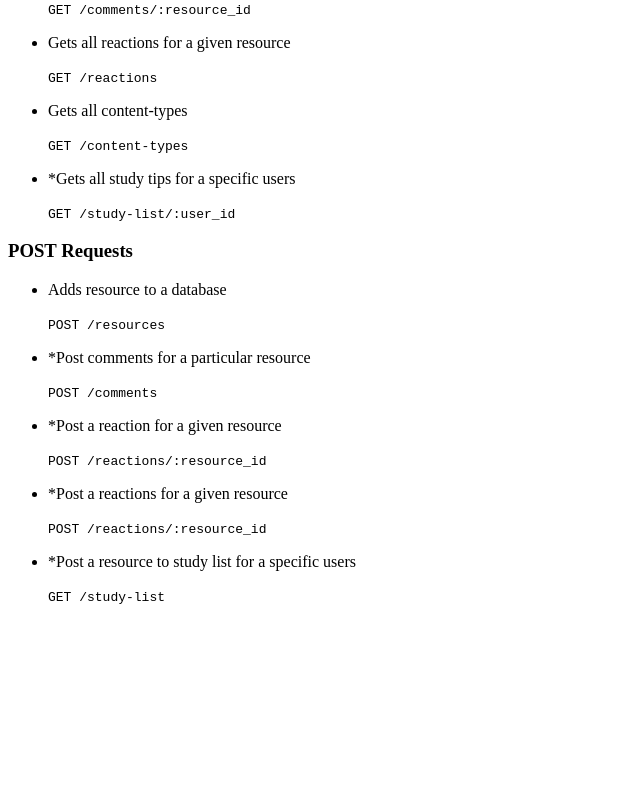
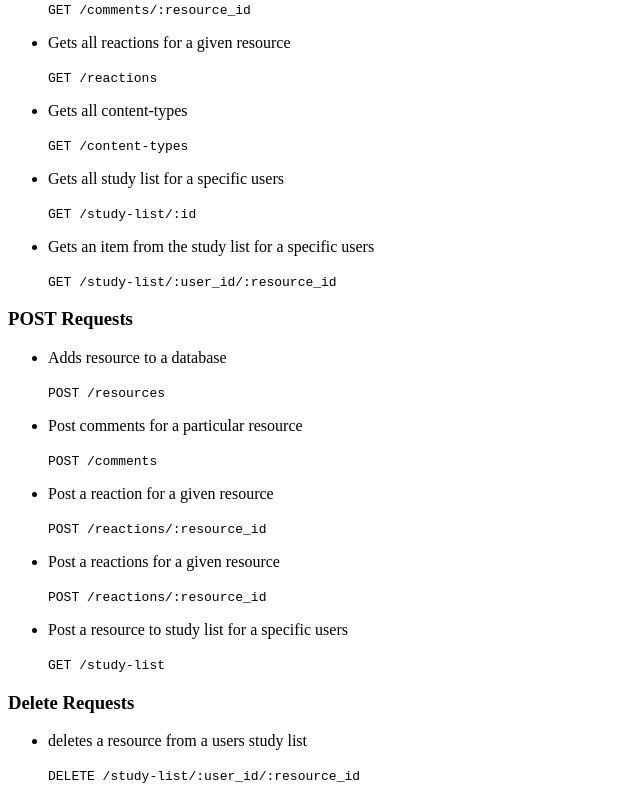
Before and after one commit to temlabs/study-resource-catalog-app-backend, a website: page public/index.html in a window 1280 px wide. Shown: the part 338-1138 px from the top of the page, without its empty margins (0-640 px from the left). Before the commit the page ends 959 px from the top, so only its background shows below. Drawn offline with Linux system fonts and the light colour scheme.

Commit message:
updated index to include new paths

```diff
--- a/public/index.html
+++ b/public/index.html
@@ -25,8 +25,10 @@
                 <p><code>GET /reactions </code></p>
                 <li>Gets all content-types</li>
                 <p><code>GET /content-types </code></p>
-                <li>*Gets all study tips for a specific users</li>
-                <p><code>GET /study-list/:user_id </code></p>
+                <li>Gets all study list for a specific users</li>
+                <p><code>GET /study-list/:id </code></p>
+                <li>Gets an item from the study list for a specific users</li>
+                <p><code>GET /study-list/:user_id/:resource_id </code></p>
             </ul>
             </section>
         </section>
@@ -36,16 +38,24 @@
                 <ul>
                 <li>Adds resource to a database</li>
                 <p><code>POST /resources </code></p>
-                <li>*Post comments for a particular resource</li>
+                <li>Post comments for a particular resource</li>
                 <p><code>POST /comments </code></p>
-                <li>*Post a reaction for a given resource</li>
+                <li>Post a reaction for a given resource</li>
                 <p><code>POST /reactions/:resource_id</code></p>
-                <li>*Post a reactions for a given resource</li>
+                <li>Post a reactions for a given resource</li>
                 <p><code>POST /reactions/:resource_id </code></p>
-                <li>*Post a resource to study list for a specific users</li>
+                <li>Post a resource to study list for a specific users</li>
                 <p><code>GET /study-list </code></p>
             </ul>
             </section>
+            <section>
+                <h3><strong>Delete Requests</strong></h3>
+                <section>
+                    <ul>
+                    <li>deletes a resource from a users study list</li>
+                    <p><code>DELETE /study-list/:user_id/:resource_id </code></p>
+                </ul>
+                </section>
         </section>
     </main>
 </body>
```
